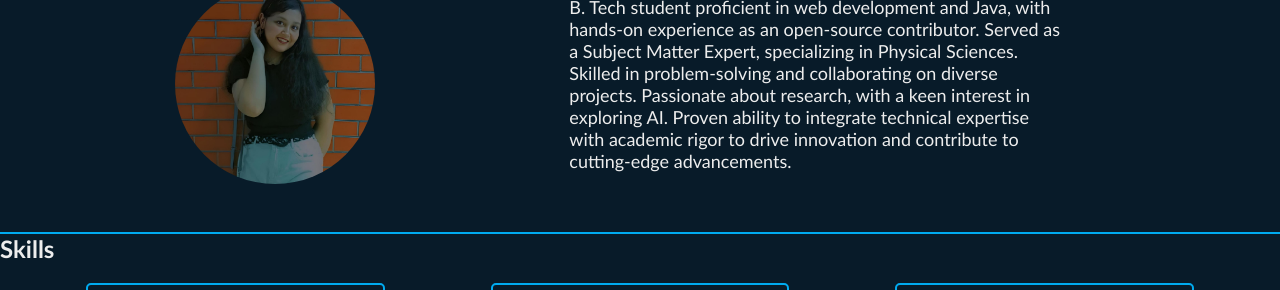
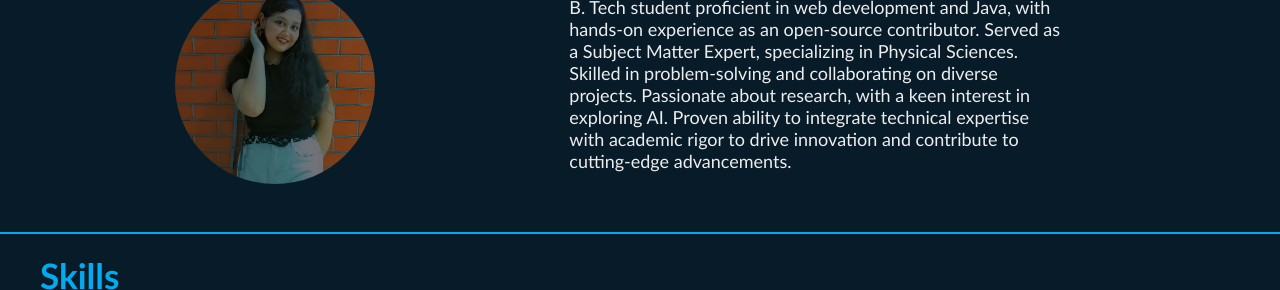
Before and after one commit to samarpitadas/My-PortFolio, a website built with Vite: page index.html in a window 1280 px wide. Shown: the part 898-1188 px from the top of the page. Built offline with nearby package versions, Linux system fonts and the light colour scheme.

Commit message:
Update style.css

```diff
--- a/style.css
+++ b/style.css
@@ -229,7 +229,7 @@ body{
   height: 2px;
   background-color: #00abf0;
 }
-.about h1, .expo h1, .contact h1{
+.about h1, .expo h1, .contact h1, .skills h1{
   margin: 20px 40px 10px;
   font-size: 35px;
   color: #00abf0;
```
